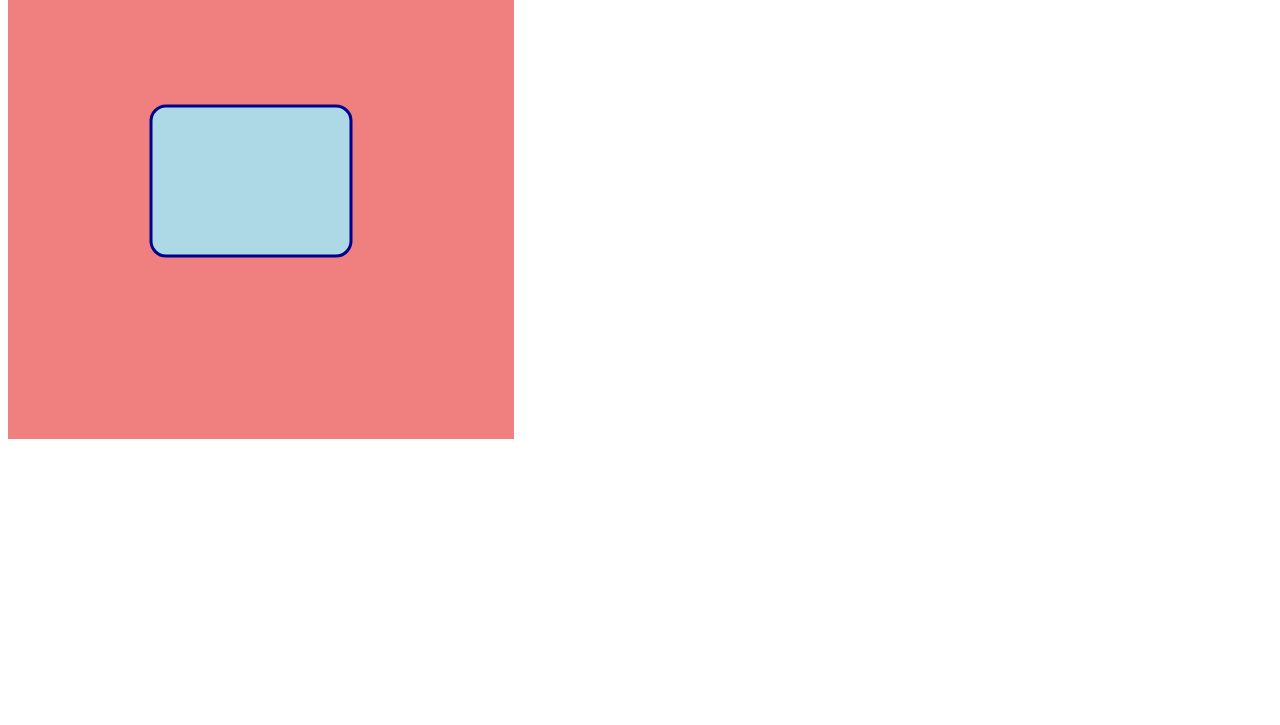
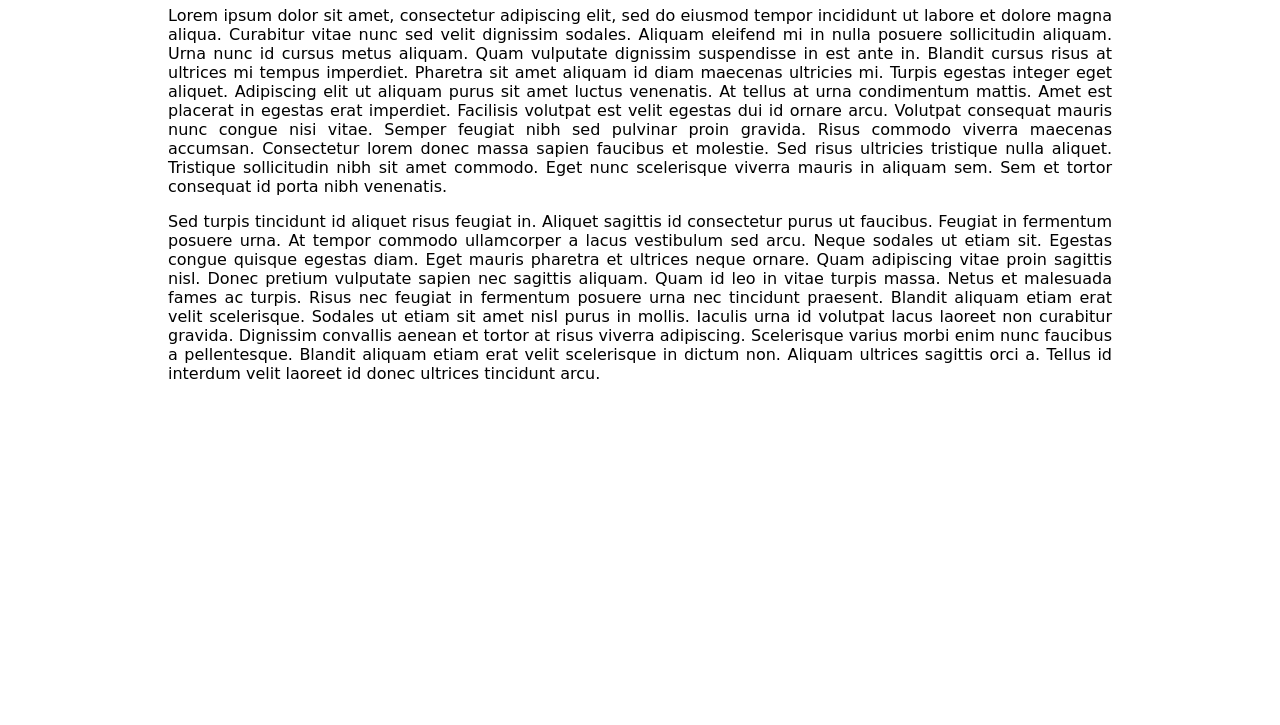
Before and after one commit to Gideon-Jacob-S/Code, a plain HTML site: page Learning/index.html in a window 1280 px wide. Shown: the part 75-800 px from the top of the page. Drawn offline with Linux system fonts and the light colour scheme; a web font is replaced by a local one.

Commit message:
CSS Font Family Linking

```diff
--- a/Learning/index.html
+++ b/Learning/index.html
@@ -3,26 +3,16 @@
     <head>
         <meta charset="utf-8">
         <meta name="viewport" content="width=device-width, initial-scale=1">
-        <title>HTML5 - Intro to SVG</title>
-        <style>
-            svg {
-                background-color: lightcoral;
-                padding: 3px;
-            }
-        </style>
+        <link rel="stylesheet" href="./style.css" type="text/css">
+        <!-- Linking the Sigmar Font Family Remotly -->
+        <link rel="preconnect" href="https://fonts.googleapis.com">
+        <link rel="preconnect" href="https://fonts.gstatic.com" crossorigin>
+        <link href="https://fonts.googleapis.com/css2?family=Sigmar&display=swap" rel="stylesheet">
+        <title>CSS Stylesheet</title>
     </head>
     <body>
-        <svg width='500' height='500'>
-            <rect x="140"
-                  y="170"
-                  width="200"
-                  height="150"
-                  fill="lightblue"
-                  stroke="darkblue"
-                  stroke-width="3px"
-                  rx="15"
-                  ry="15"/>
-            Sorry Buddy, your browser does not supports SVG
-        </svg>
+        <h1>Lorem ipsum</h1>
+        <p>Lorem ipsum dolor sit amet, consectetur adipiscing elit, sed do eiusmod tempor incididunt ut labore et dolore magna aliqua. Curabitur vitae nunc sed velit dignissim sodales. Aliquam eleifend mi in nulla posuere sollicitudin aliquam. Urna nunc id cursus metus aliquam. Quam vulputate dignissim suspendisse in est ante in. Blandit cursus risus at ultrices mi tempus imperdiet. Pharetra sit amet aliquam id diam maecenas ultricies mi. Turpis egestas integer eget aliquet. Adipiscing elit ut aliquam purus sit amet luctus venenatis. At tellus at urna condimentum mattis. Amet est placerat in egestas erat imperdiet. Facilisis volutpat est velit egestas dui id ornare arcu. Volutpat consequat mauris nunc congue nisi vitae. Semper feugiat nibh sed pulvinar proin gravida. Risus commodo viverra maecenas accumsan. Consectetur lorem donec massa sapien faucibus et molestie. Sed risus ultricies tristique nulla aliquet. Tristique sollicitudin nibh sit amet commodo. Eget nunc scelerisque viverra mauris in aliquam sem. Sem et tortor consequat id porta nibh venenatis.</p>
+        <p>Sed turpis tincidunt id aliquet risus feugiat in. Aliquet sagittis id consectetur purus ut faucibus. Feugiat in fermentum posuere urna. At tempor commodo ullamcorper a lacus vestibulum sed arcu. Neque sodales ut etiam sit. Egestas congue quisque egestas diam. Eget mauris pharetra et ultrices neque ornare. Quam adipiscing vitae proin sagittis nisl. Donec pretium vulputate sapien nec sagittis aliquam. Quam id leo in vitae turpis massa. Netus et malesuada fames ac turpis. Risus nec feugiat in fermentum posuere urna nec tincidunt praesent. Blandit aliquam etiam erat velit scelerisque. Sodales ut etiam sit amet nisl purus in mollis. Iaculis urna id volutpat lacus laoreet non curabitur gravida. Dignissim convallis aenean et tortor at risus viverra adipiscing. Scelerisque varius morbi enim nunc faucibus a pellentesque. Blandit aliquam etiam erat velit scelerisque in dictum non. Aliquam ultrices sagittis orci a. Tellus id interdum velit laoreet id donec ultrices tincidunt arcu.</p>
     </body>
 </html>
--- a/Learning/style.css
+++ b/Learning/style.css
@@ -0,0 +1,8 @@
+body {
+    font-family: 'Sigmar', cursive;
+    text-align: center;
+}
+p {
+    padding: 0px 160px;
+    text-align: justify;
+}
```
